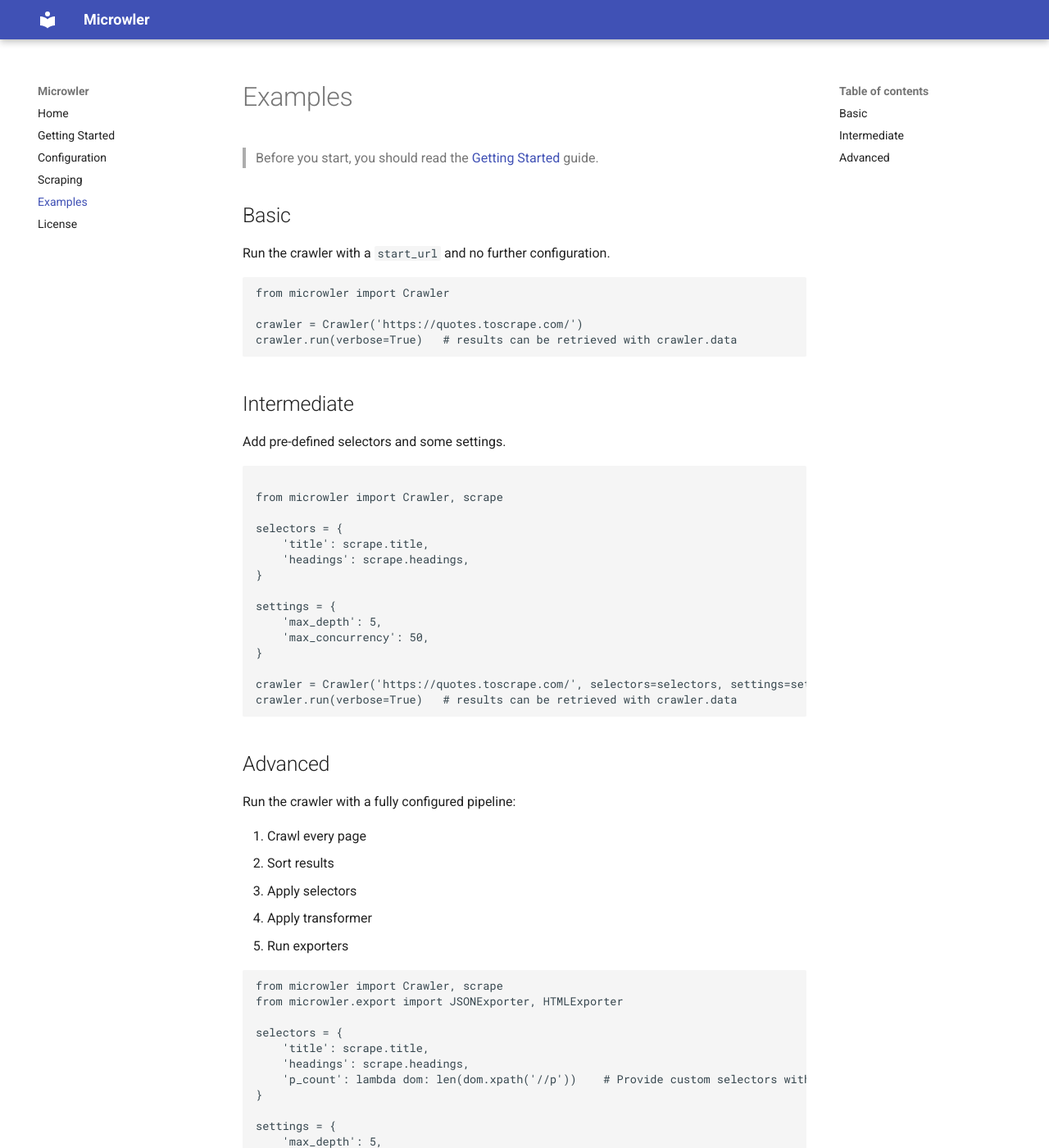
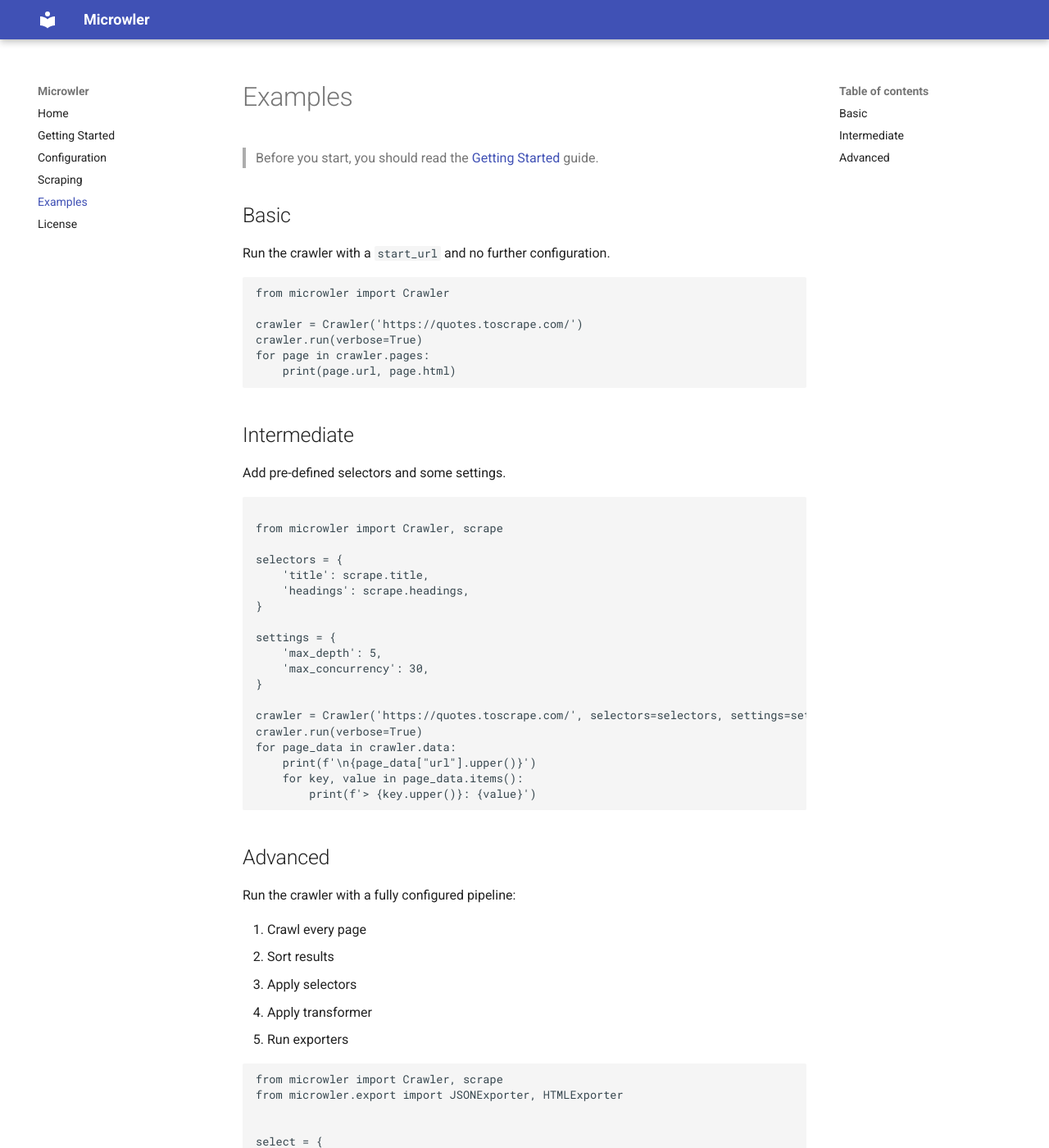
Before and after one commit to INNOVINATI/microwler, an MkDocs documentation site: the page built from docs/examples.md, in a window 1280 px wide and 1400 px high. Shown: the whole window at 82% size. Built offline with MkDocs 1.6.1 and Material for MkDocs 9.7.7, drawn with Linux system fonts in a browser that asks for light colours; some of the changed text lies outside the part shown.

Commit message:
Major update: v0.1.0 ready

````diff
--- a/docs/examples.md
+++ b/docs/examples.md
@@ -7,7 +7,9 @@
 from microwler import Crawler
 
 crawler = Crawler('https://quotes.toscrape.com/')
-crawler.run(verbose=True)   # results can be retrieved with crawler.data
+crawler.run(verbose=True)
+for page in crawler.pages:
+    print(page.url, page.html)
 ```
 
 ## Intermediate
@@ -24,11 +26,15 @@
 
 settings = {
     'max_depth': 5,
-    'max_concurrency': 50,
+    'max_concurrency': 30,
 }
 
 crawler = Crawler('https://quotes.toscrape.com/', selectors=selectors, settings=settings)
-crawler.run(verbose=True)   # results can be retrieved with crawler.data
+crawler.run(verbose=True)
+for page_data in crawler.data:
+    print(f'\n{page_data["url"].upper()}')
+    for key, value in page_data.items():
+        print(f'> {key.upper()}: {value}')
 ```
 
 ## Advanced
@@ -44,31 +50,34 @@
 from microwler import Crawler, scrape
 from microwler.export import JSONExporter, HTMLExporter
 
-selectors = {
+
+select = {
     'title': scrape.title,
     'headings': scrape.headings,
-    'p_count': lambda dom: len(dom.xpath('//p'))    # Provide custom selectors with callables
+    # Define custom selectors as lambdas or functions (Microwler will inject the page as lxml.html.HtmlElement)
+    'p_count': lambda dom: len(dom.xpath('//p'))
 }
 
 settings = {
-    'max_depth': 5,
-    'max_concurrency': 50,
+    'max_depth': 10,
+    'max_concurrency': 15,
     'export_to': './export/project_folder',
     'exporters': [JSONExporter, HTMLExporter]
 }
 
 
-def transform(page: dict):
+def transform(data: dict):
     """ Define a transformer to manipulate your scraped data """
-    page['data']['title'] = page['data']['title'].upper()
-    return page
+    data['title'] = data['title'].upper()
+    return data
 
 
 crawler = Crawler(
-    'https://saaris.de/',
-    selectors=selectors,
+    'https://quotes.toscrape.com/',
+    selectors=select,
     transformer=transform,
     settings=settings
 )
-crawler.run(verbose=True, sort_urls=True)   # results can be retrieved with crawler.data
+crawler.run(verbose=True, sort_urls=True)
+# use crawler.data or crawler.pages as shown above to interact with the results
 ```
--- a/setup.py
+++ b/setup.py
@@ -7,7 +7,7 @@
 
 setup(
     name='microwler',
-    version='0.0.9',
+    version='0.1.0',
     description='A micro-framework for deep crawls and scraping written in Python',
     long_description=long_description,
     long_description_content_type='text/markdown',
````
Also changed, not shown: README.md (+1 -1 lines), docs/configuration.md (+4 -4 lines), docs/faq.md (added, +15 -0 lines), docs/index.md (+1 -1 lines), docs/license.md (+1 -1 lines), docs/workflow.md (added, +5 -0 lines), docs/static/logo.png (renamed from logo.png), 7 other files.
